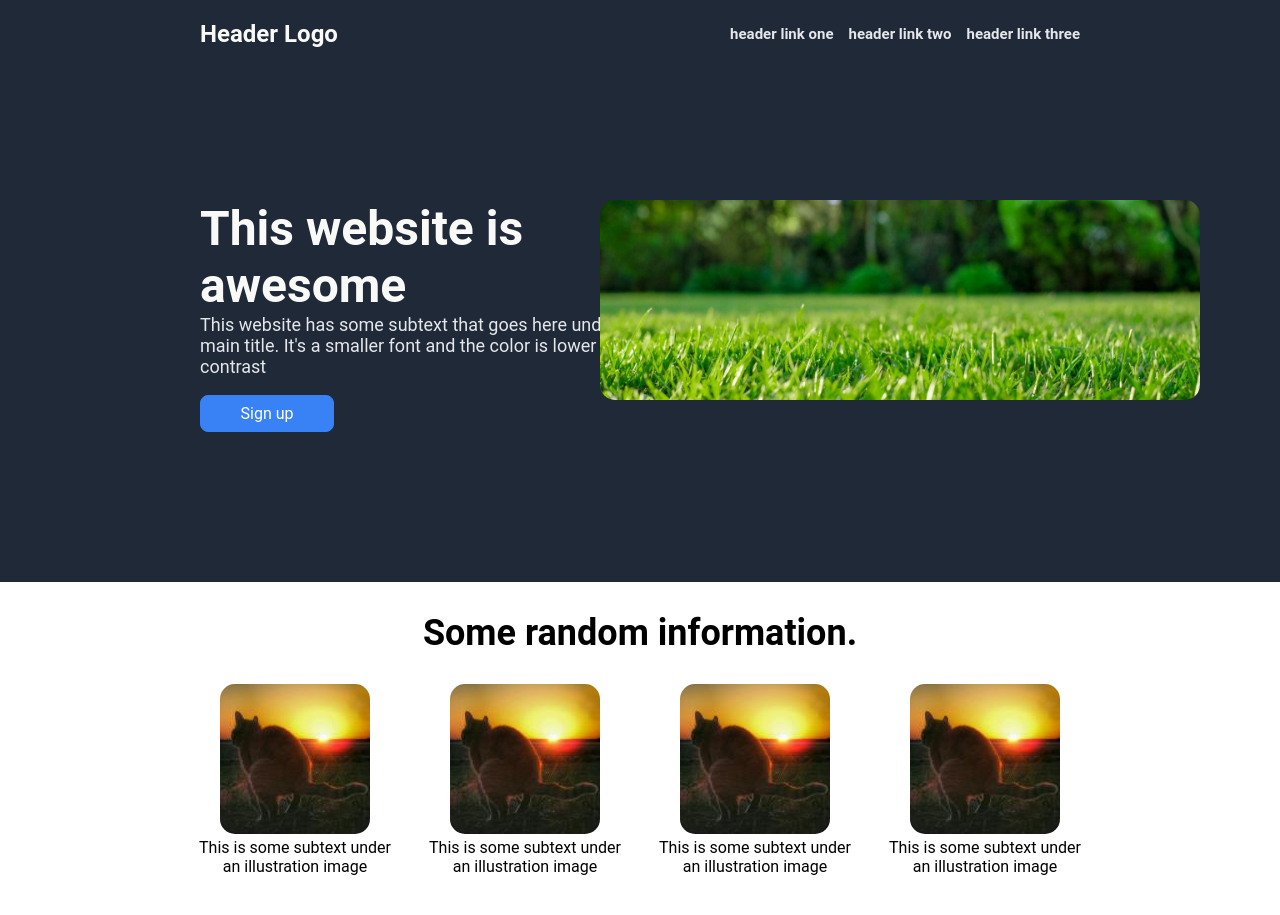
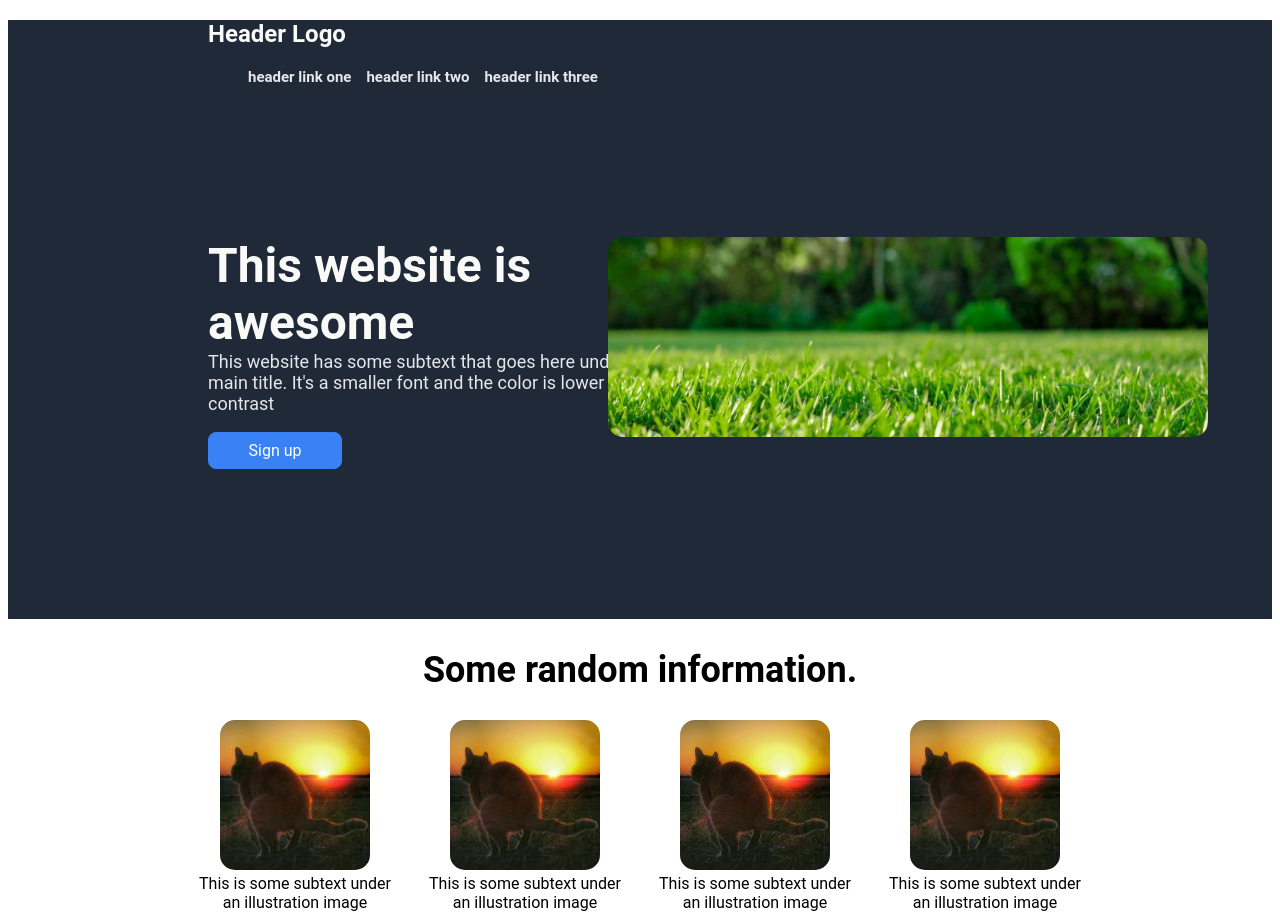
Before and after one commit to mwmarszalek/OdinProjectLandingPage, a plain HTML site: page index.html in a window 1280 px wide. Shown: the top 915 px of the page. Drawn offline with Linux system fonts and the light colour scheme.

Commit message:
project complete, look for minor bugs and tweaks

```diff
--- a/styles.css
+++ b/styles.css
@@ -1,6 +1,7 @@
 body {
     font-family: "Roboto", sans-serif;
-    margin: auto;
+
+
 
 
 }
@@ -17,6 +18,7 @@ body {
 
 .header {
 
+    background-color:
     display: flex;
     justify-content: space-between;
     align-items: center;
```
